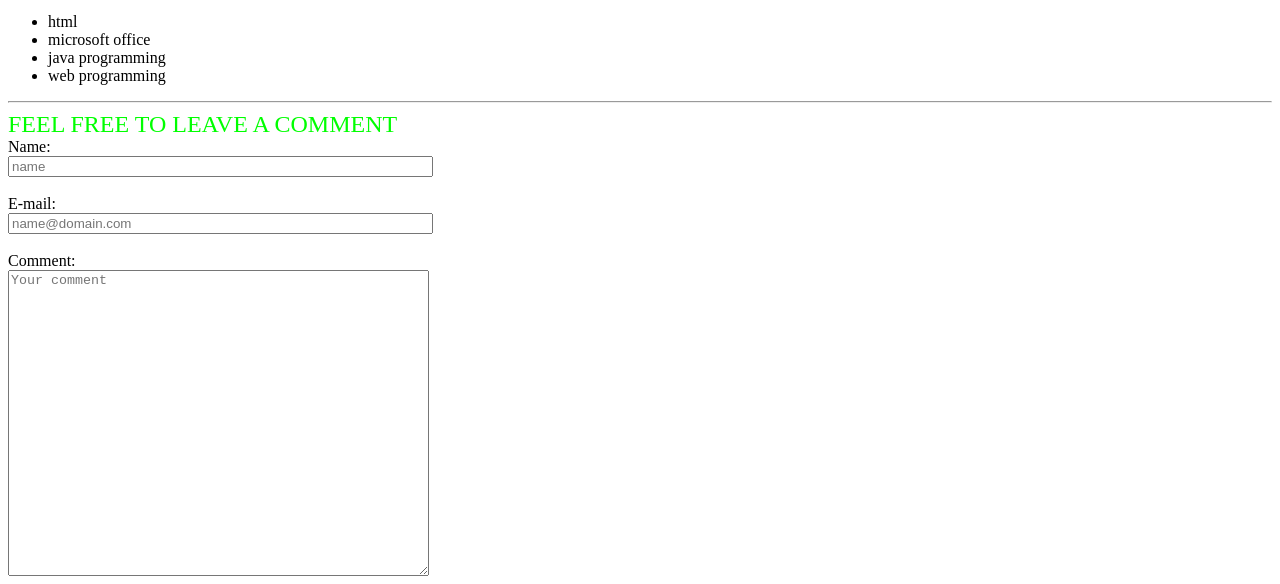
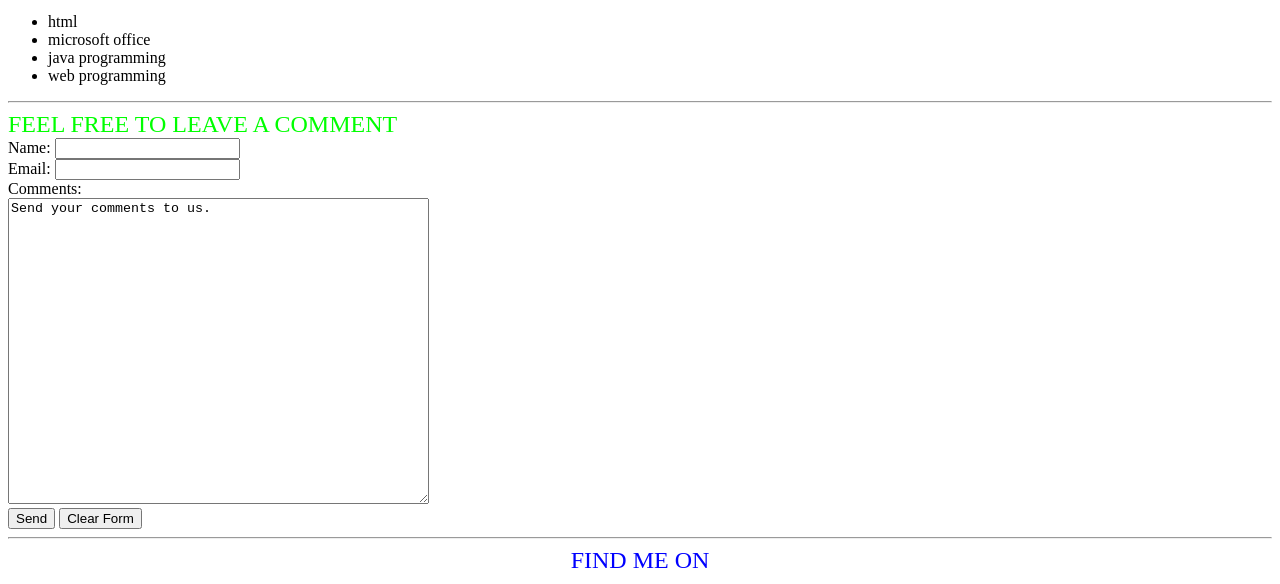
Before and after one commit to rashidkisejjere0784/Website, a plain HTML site: page index.html in a window 1280 px wide. Shown: the part 1093-1677 px from the top of the page. Drawn offline with Linux system fonts and the light colour scheme.

Commit message:
Update index.html

```diff
--- a/index.html
+++ b/index.html
@@ -83,16 +83,27 @@
 
 	<hr>
 	<font color="lime" size="5">FEEL FREE TO LEAVE A COMMENT</font>
-	<form action="mailto:rashidkisejjere0784@gmail.com" method="post" enctype="text/plain">
-		Name:<br>
-		<input type="text" placeholder="name" name="name" size="50"><br><br>
-		E-mail:<br>
-		<input type="text" placeholder="name@domain.com" name="mail" size="50"><br><br>
-		Comment:<br>
-		<textarea placeholder="Your comment" name="comment" cols="50" rows="20"></textarea><br><br>
-		<input type="submit" value="Send">
-		<input type="reset" value="Reset">
-		</form>
+	<form action="mailto:rashidkisejjere0784@gmail.com" method="get" enctype="text/plain">
+      <div>
+        <label for="name">Name:
+          <input type="text" name="name" id="name" />
+        </label>
+      </div>
+      <div>
+        <label for="email">Email:
+          <input type="text" name="email" id="email" />
+        </label>
+      </div>
+      <div>
+        <label>Comments:</label>
+        <br />
+        <textarea name="comments" rows="20" cols="50">Send your comments to us.</textarea>
+      </div>
+      <div>
+        <input type="submit" name="submit" value="Send" />
+        <input type="reset" name="reset" value="Clear Form" />
+      </div>
+    </form>
 	<hr>
 	<div align="center">
 	<font color="blue" size="5">FIND ME ON</font>
```
